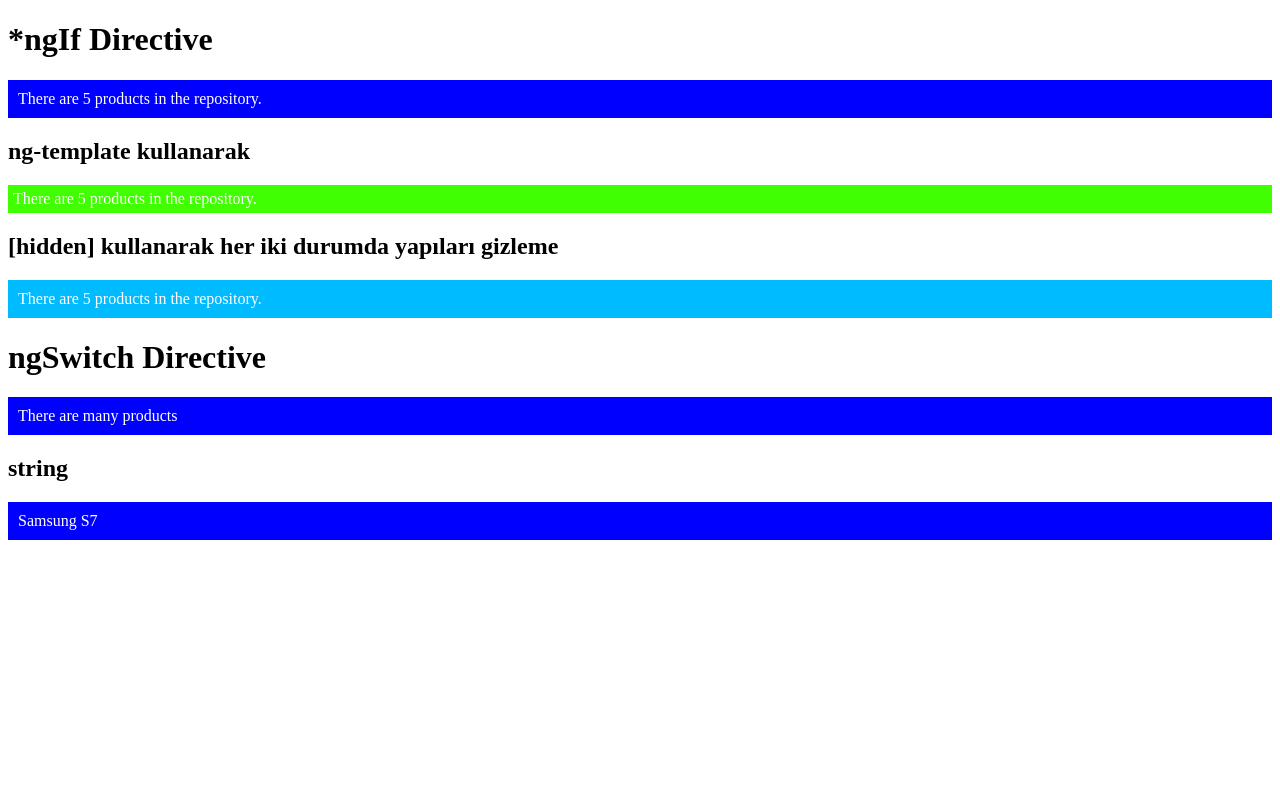
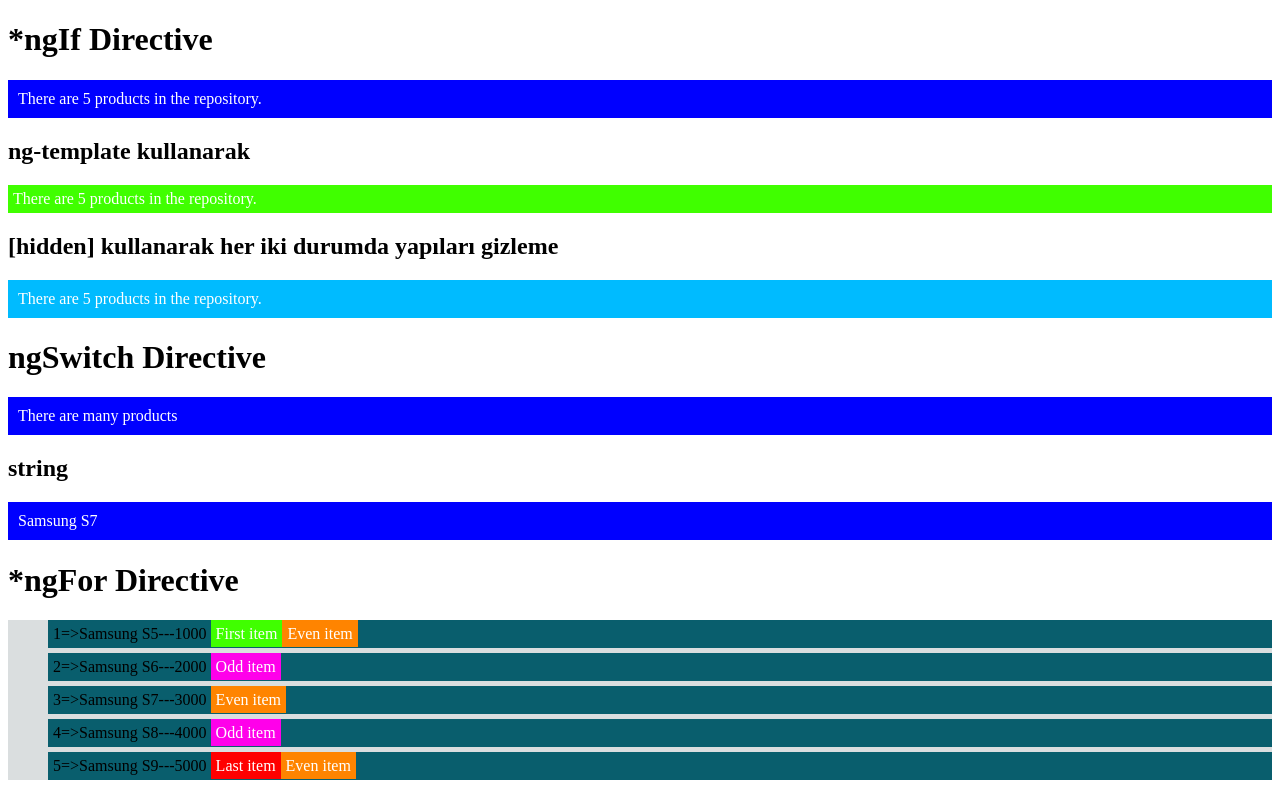
Before and after one commit to EmrahAKCAL/Angular-Tutorial-And-Applications, an Angular app in the folder Directives/: page / in a window 1280 px wide. Built offline with nearby package versions, Linux system fonts and the light colour scheme.

Commit message:
5-ngFor kullarak liste elemanlarını çağırma

```diff
--- a/Directives/src/app/directives.component.css
+++ b/Directives/src/app/directives.component.css
@@ -14,3 +14,32 @@
     background-color: #00bbff;
     color: white;
 }
+.list-group{
+    background-color: #dadedf;
+}
+.list-group-item{
+    list-style: none;
+    margin-top: 5px;
+    padding: 5px;
+    background-color: #095e6d;
+}
+.first-item{
+    background-color: #40ff00;
+    color: #fff;
+    padding: 5px;
+}
+.last-item{
+    background-color: #ff0000;
+    color: #fff;
+    padding: 5px;
+}
+.odd-item{
+    background-color: #ff00ea;
+    color: #fff;
+    padding: 5px;
+}
+.even-item{
+    background-color: #ff8400;
+    color: #fff;
+    padding: 5px;
+}
--- a/Directives/src/app/directives.component.html
+++ b/Directives/src/app/directives.component.html
@@ -43,3 +43,14 @@
     <span *ngSwitchCase="'Samsung S7'">Samsung S7</span>
     <span *ngSwitchDefault>Other Product</span>
 </div>
+
+<h1>*ngFor Directive</h1>
+<ul class="list-group">
+    <li *ngFor="let prd of model.getProducts(); index as i; first as isFirst; last as isLast; odd as isOdd; even as isEven;" class="list-group-item">
+        {{i+1}}=>{{prd.name}}---{{prd.price}}
+        <span *ngIf="isFirst" class="first-item">First item</span>
+        <span *ngIf="isLast" class="last-item">Last item</span>
+        <span *ngIf="isOdd" class="odd-item">Odd item</span>
+        <span *ngIf="isEven" class="even-item">Even item</span>
+    </li>
+</ul>
```
